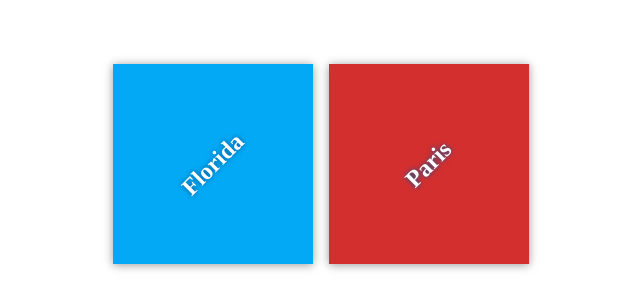
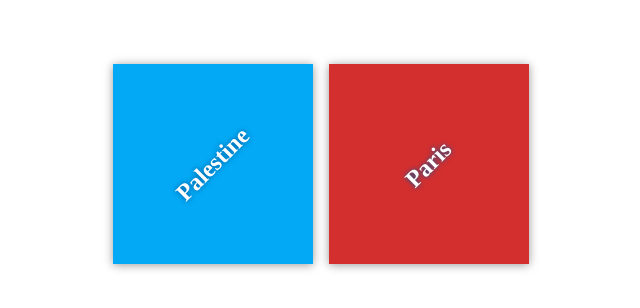
Before and after one commit to em-234lol/my-travel-plane, a plain HTML site: page my-travel-plane/index.html in a window 1280 px wide. Shown: the part 236-544 px from the top of the page, 319-959 px from the left. Drawn offline with Linux system fonts and the light colour scheme.

Commit message:
change on index.html

```diff
--- a/my-travel-plane/index.html
+++ b/my-travel-plane/index.html
@@ -11,7 +11,7 @@
     <div class="container">
         <div class="destination-container">
             <div class="destination" id="florida">
-                <h2>Florida</h2>
+                <h2>Palestine</h2>
             </div>
 
             <div class="destination" id="paris">
```
